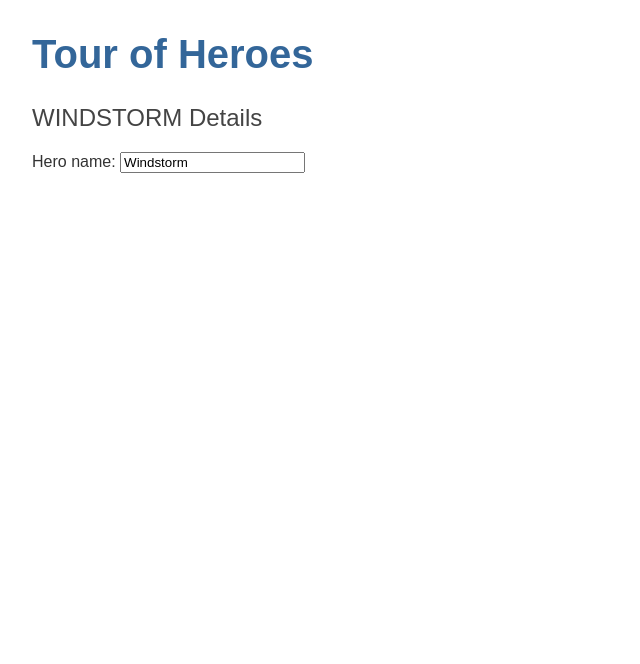
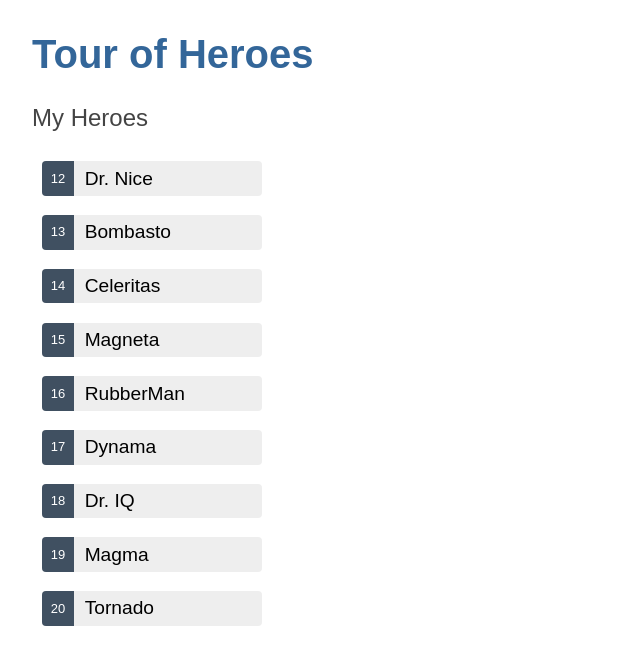
Before and after one commit to emadruida/angular-tour-of-heroes, an Angular app: page / in a window 1280 px wide. Shown: the top 664 px of the page, without its empty margins (0-640 px from the left). Built offline with nearby package versions, Linux system fonts and the light colour scheme.

Commit message:
Display a selection list

```diff
--- a/src/app/heroes/heroes.component.css
+++ b/src/app/heroes/heroes.component.css
@@ -0,0 +1,66 @@
+/* HeroesComponent's private CSS styles */
+.heroes {
+  margin: 0 0 2em 0;
+  list-style-type: none;
+  padding: 0;
+  width: 15em;
+}
+
+.heroes li {
+  display: flex;
+}
+
+.heroes button {
+  flex: 1;
+  cursor: pointer;
+  position: relative;
+  left: 0;
+  background-color: #EEE;
+  margin: .5em;
+  padding: 0;
+  border-radius: 4px;
+  display: flex;
+  align-items: stretch;
+  height: 1.8em;
+}
+
+.heroes button:hover {
+  color: #2c3a41;
+  background-color: #e6e6e6;
+  left: .1em;
+}
+
+.heroes button:active {
+  background-color: #525252;
+  color: #fafafa;
+}
+
+.heroes button.selected {
+  background-color: black;
+  color: white;
+}
+
+.heroes button.selected:hover {
+  background-color: #505050;
+  color: white;
+}
+
+.heroes button.selected:active {
+  background-color: black;
+  color: white;
+}
+
+.heroes .badge {
+  display: inline-block;
+  font-size: small;
+  color: white;
+  padding: 0.8em 0.7em 0 0.7em;
+  background-color: #405061;
+  line-height: 1em;
+  margin-right: .8em;
+  border-radius: 4px 0 0 4px;
+}
+
+.heroes .name {
+  align-self: center;
+}
--- a/src/app/heroes/heroes.component.html
+++ b/src/app/heroes/heroes.component.html
@@ -1,5 +1,20 @@
-<h2>{{hero.name | uppercase}} Details</h2>
-<div>
-  <label for="name">Hero name: </label>
-  <input id="name" [(ngModel)]="hero.name" placeholder="name">
+<div *ngIf="selectedHero">
+  <h2>{{ selectedHero.name | uppercase }} Details</h2>
+  <div>
+    <label for="name">Hero name: </label>
+    <input id="name" [(ngModel)]="selectedHero.name" placeholder="name" />
+  </div>
 </div>
+
+<h2>My Heroes</h2>
+<ul class="heroes">
+  <li *ngFor="let hero of heroes">
+    <button
+      [class.selected]="hero === selectedHero"
+      type="button"
+      (click)="onSelect(hero)">
+      <span class="badge">{{ hero.id }}</span>
+      <span class="name">{{ hero.name }}</span>
+    </button>
+  </li>
+</ul>
--- a/src/app/heroes/heroes.component.ts
+++ b/src/app/heroes/heroes.component.ts
@@ -1,4 +1,6 @@
 import { Component } from '@angular/core';
+
+import { HEROES } from './../mock-heroes';
 import { Hero } from './../hero';
 
 @Component({
@@ -7,8 +9,10 @@
   styleUrls: ['./heroes.component.css'],
 })
 export class HeroesComponent {
-  hero: Hero = {
-    id: 1,
-    name: 'Windstorm',
-  };
+  heroes = HEROES;
+  selectedHero?: Hero;
+
+  onSelect(hero: Hero): void {
+    this.selectedHero = hero;
+  }
 }
--- /dev/null
+++ b/src/app/mock-heroes.ts
@@ -0,0 +1,13 @@
+import { Hero } from './hero';
+
+export const HEROES: Hero[] = [
+  { id: 12, name: 'Dr. Nice' },
+  { id: 13, name: 'Bombasto' },
+  { id: 14, name: 'Celeritas' },
+  { id: 15, name: 'Magneta' },
+  { id: 16, name: 'RubberMan' },
+  { id: 17, name: 'Dynama' },
+  { id: 18, name: 'Dr. IQ' },
+  { id: 19, name: 'Magma' },
+  { id: 20, name: 'Tornado' },
+];
```
